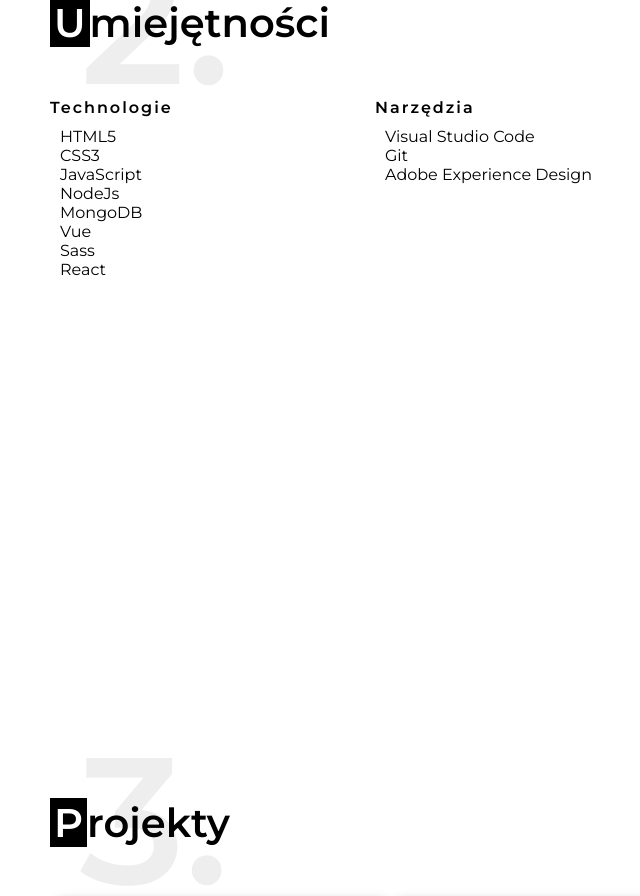
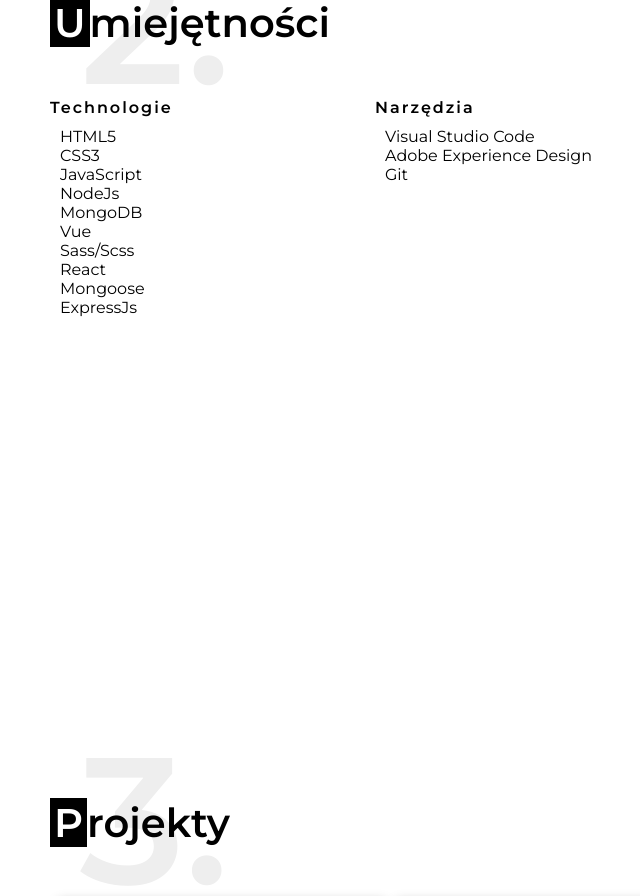
Before and after one commit to qqavon/My-portfolio, a React (Create React App) app: page /sections in a window 1280 px wide. Shown: the part 958-1854 px from the top of the page, without its empty margins (80-720 px from the left). Built offline with nearby package versions, Linux system fonts and the light colour scheme; the HTML template or start-up script is replaced by a standard one.

Commit message:
Added mongoose & expressJs to skills section

```diff
--- a/src/components/Skills/Skills.js
+++ b/src/components/Skills/Skills.js
@@ -13,13 +13,15 @@ const Skills = () => {
         { name: 'NodeJs', icon: 'nodejs.svg' },
         { name: 'MongoDB', icon: 'mongodb.svg' },
         { name: 'Vue', icon: 'vuejs.svg' },
-        { name: 'Sass', icon: 'sass.svg' },
+        { name: 'Sass/Scss', icon: 'sass.svg' },
         { name: 'React', icon: 'reactjs.svg' },
+        { name: 'Mongoose', icon: 'mongoose.png' },
+        { name: 'ExpressJs', icon: 'expressjs.svg' },
     ]
     const tools = [
         { name: 'Visual Studio Code', icon: 'vscode.png' },
-        { name: 'Git', icon: 'git.png' },
-        { name: 'Adobe Experience Design', icon: 'adobexd.png' }
+        { name: 'Adobe Experience Design', icon: 'adobexd.png' },
+        { name: 'Git', icon: 'git.png' }
     ]
 
     const onHover = item => {
--- a/src/components/Skills/skills.css
+++ b/src/components/Skills/skills.css
@@ -19,6 +19,7 @@
     width: 100px;
     height: 100px;
     opacity: .4;
+    object-fit: contain;
 }
 
 .skills__container {
```
Also changed, not shown: public/src/img/icons/expressjs.svg (added), public/src/img/icons/mongoose.png (added).
